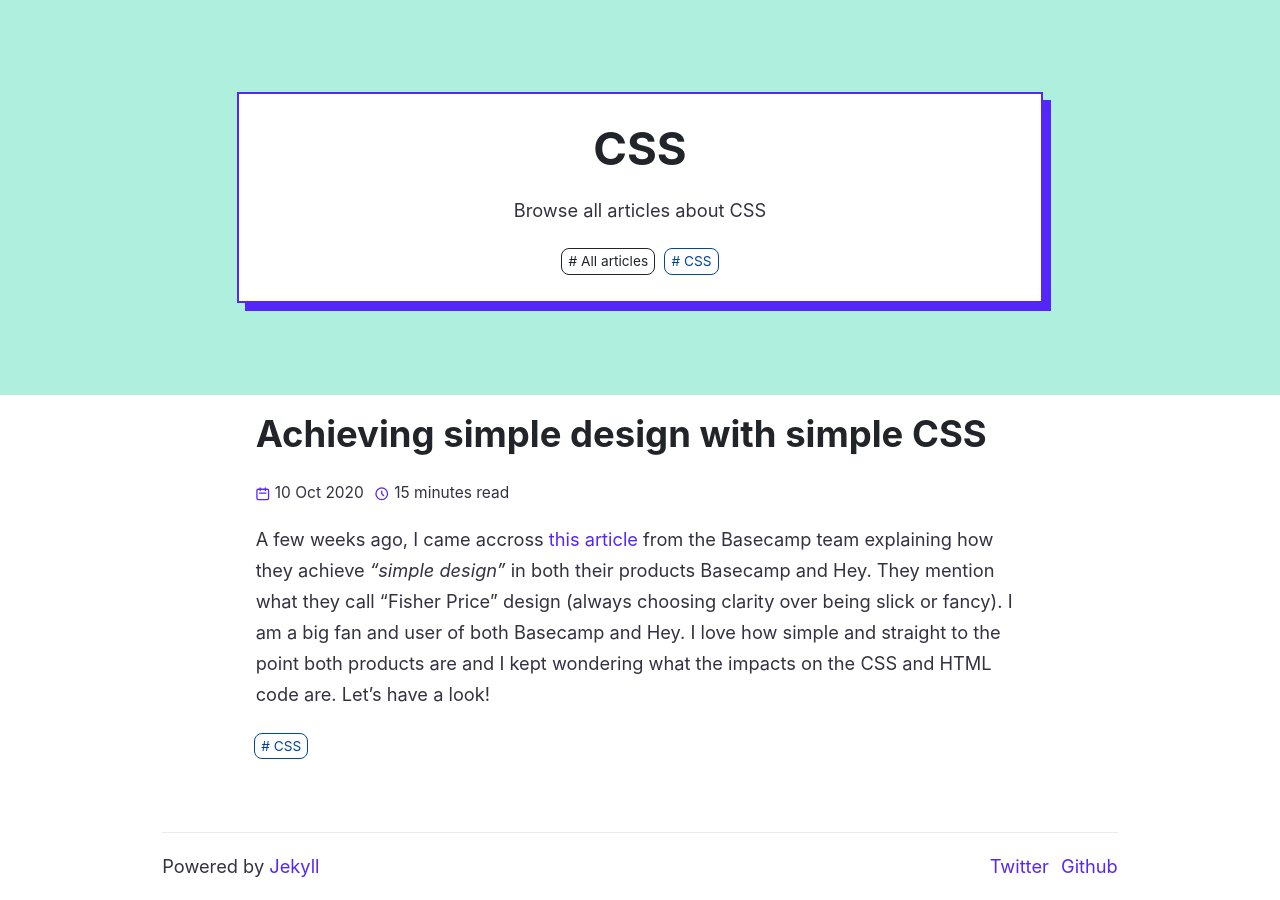
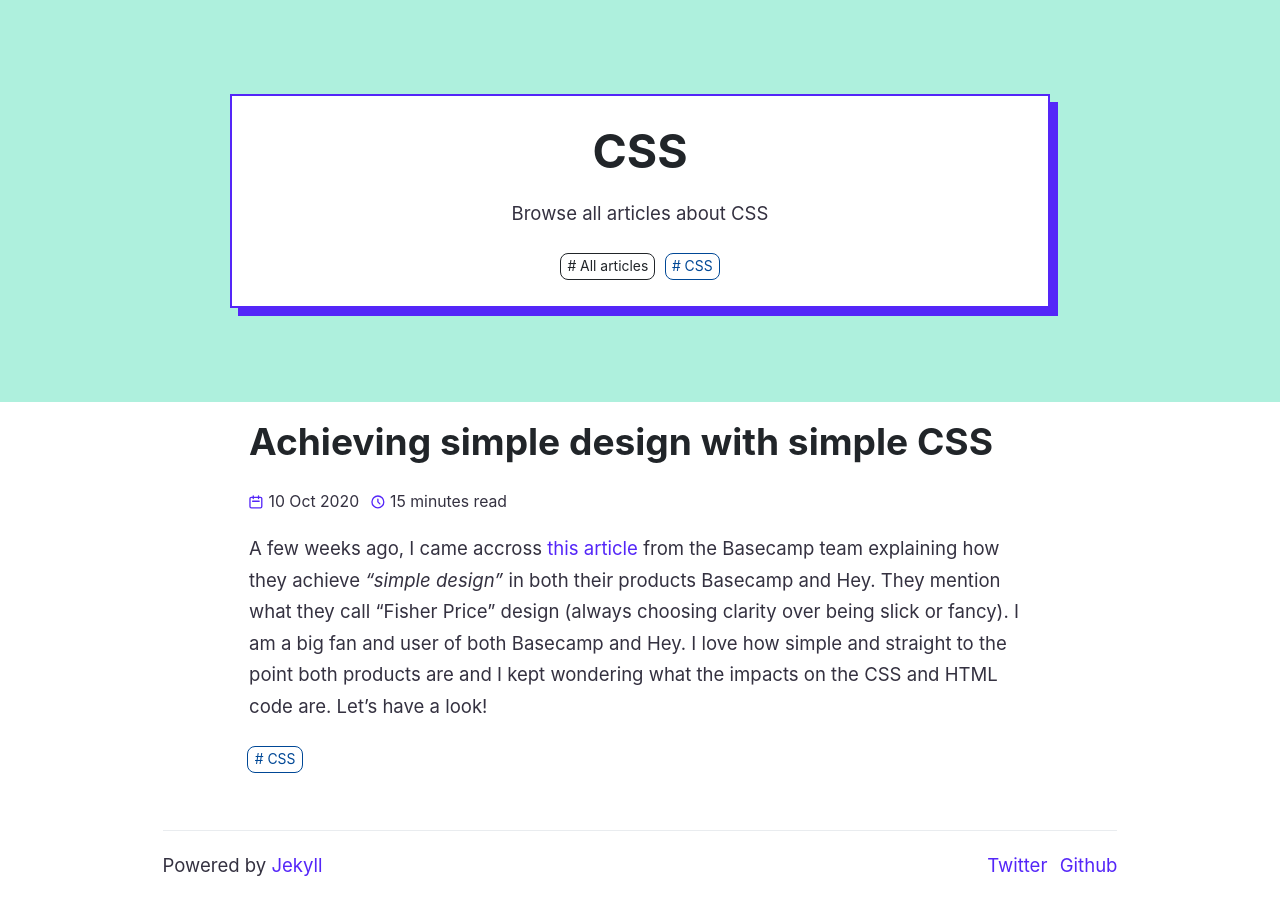
Before and after one commit to alexandreruban/rubycube, a Jekyll site: the page built from _tags/css.md, in a window 1280 px wide. Built offline with Jekyll 4.4.1, drawn with Linux system fonts in a browser that asks for light colours.

```diff
--- a/_config.yml
+++ b/_config.yml
@@ -37,7 +37,7 @@ social:
     - https://twitter.com/alexandre_ruban
     - https://github.com/alexandreruban
     - https://www.linkedin.com/in/alexandre-ruban-0255b189/
-permalink: "blog/:title.html"
+permalink: "blog/:title"
 twitter_username: alexandre_ruban
 github_username:  alexandreruban
 port: 3000
--- a/_sass/_variables.scss
+++ b/_sass/_variables.scss
@@ -16,7 +16,7 @@
   --type-xxs: 65%;
   --type-xs: 75%;
   --type-s: 85%;
-  --type-m: calc(0.9rem + 0.3vw);
+  --type-m: calc(1rem + 0.2vw);
   --type-l: 125%;
   --type-xl: 150%;
   --type-xxl: 200%;
--- a/_tags/css.md
+++ b/_tags/css.md
@@ -1,5 +1,5 @@
 ---
 tag_id: css
 tag_name: CSS
-permalink: /tags/css/
+permalink: /tags/css
 ---
```
